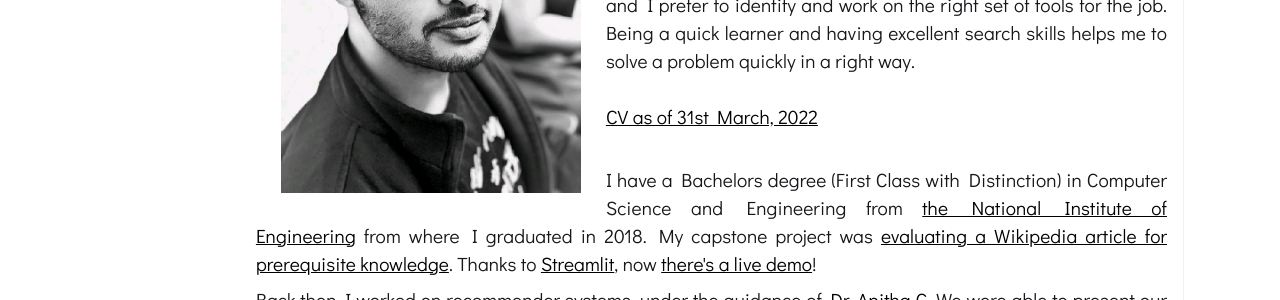
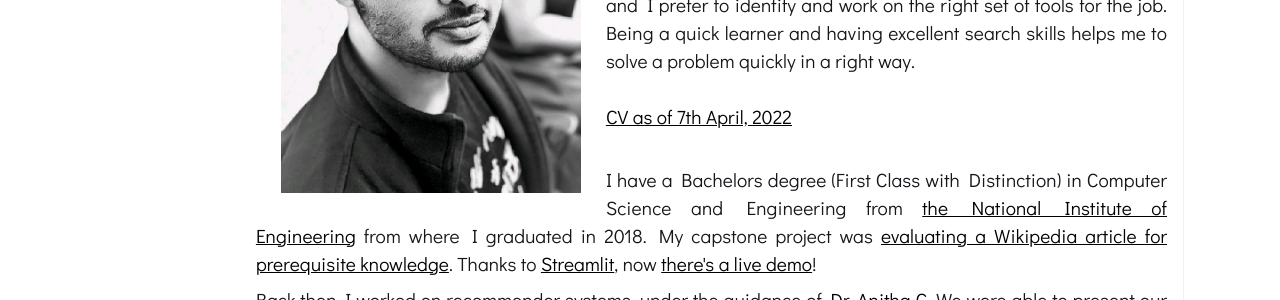
Before and after one commit to avinashbhat/avinashbhat.github.io, a Jekyll site: the page built from _pages/about.md, in a window 1280 px wide. Shown: the part 401-701 px from the top of the page. Built offline with Jekyll 4.4.1, drawn with Linux system fonts in a browser that asks for light colours.

Commit message:
Updated resume

```diff
--- a/_pages/about.md
+++ b/_pages/about.md
@@ -15,8 +15,8 @@ Previously I worked at Cisco Systems where I wrote code for several tools that i
 
 <!-- Check out my <a href="{{site.baseurl}}/now">NOW</a> page . -->
 <br><br>
-<a href="https://drive.google.com/file/d/1Ldi766DVMjMX6oTlGDIBT8cp3_mV_xKr/view?usp=sharing">
-CV as of 31st March, 2022
+<a href="https://drive.google.com/file/d/1IugiPLw8Dysg097pF-zmpFZ8eIdqTOs6/view?usp=sharing">
+CV as of 7th April, 2022
 </a>
 <br><br>
 
```
